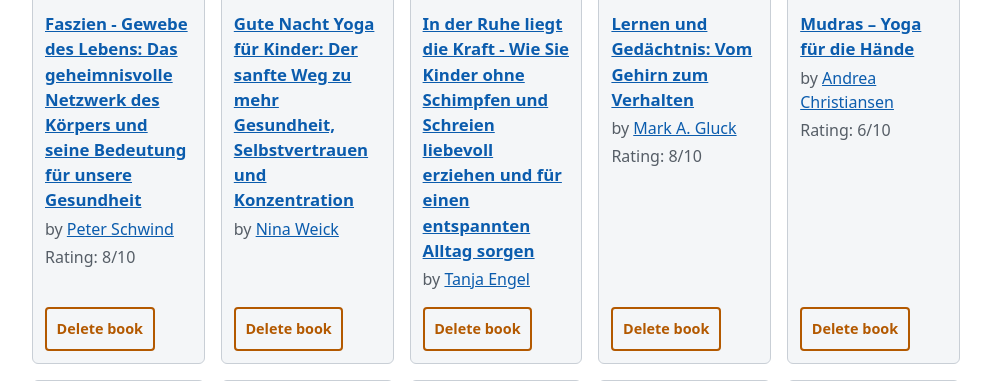
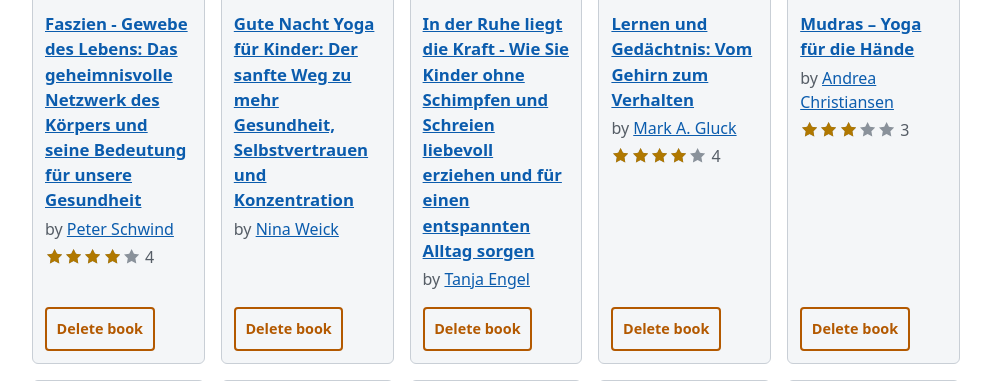
Before and after one commit to jonase47/msit-bookalchemy, a Flask app: page / in a window 1280 px wide. Shown: the part 966-1347 px from the top of the page, without its empty margins (144-1135 px from the left). Run offline with Flask 3, Linux system fonts and the light colour scheme.

Commit message:
Bewertung als Sterne: Anzeige und Eingabe in halben Sternen

```diff
--- a/app.py
+++ b/app.py
@@ -145,7 +145,7 @@ def book_detail(book_id: int) -> str:
 
 @app.route("/book/<int:book_id>/rate", methods=["POST"])
 def rate_book(book_id: int) -> Response:
-    """Save a rating from 1 to 10 for a book."""
+    """Save a rating for a book: 1 to 10, shown as 0.5 to 5 stars."""
     book = db.get_or_404(Book, book_id)
     try:
         rating = int(request.form.get("rating", ""))
@@ -154,9 +154,9 @@ def rate_book(book_id: int) -> Response:
     if 1 <= rating <= 10:
         book.rating = rating
         db.session.commit()
-        flash(f"Book '{book.title}' was rated {rating}/10.", "success")
+        flash(f"Book '{book.title}' was rated {rating / 2:g} of 5 stars.", "success")
     else:
-        flash("The rating must be a whole number from 1 to 10.", "error")
+        flash("Please choose a rating from 0.5 to 5 stars.", "error")
     return redirect(url_for("book_detail", book_id=book_id))
 
 
--- a/static/style.css
+++ b/static/style.css
@@ -14,6 +14,8 @@
   --accent-bg: #e6f0fb;
   --warning: #b35900;
   --warning-bg: #fdf0e3;
+  --star: #b07800;
+  --star-empty: #8a929b;
 }
 
 @media (prefers-color-scheme: dark) {
@@ -28,6 +30,8 @@
     --accent-bg: #16283d;
     --warning: #f5a453;
     --warning-bg: #3a2614;
+    --star: #f2c14e;
+    --star-empty: #5a616b;
   }
 }
 
@@ -124,3 +128,30 @@ dt { font-weight: 600; }
 dd { margin: 0; overflow-wrap: anywhere; }
 
 .recommendation { max-width: 40rem; white-space: pre-line; }
+
+/* Stars: a 1-10 rating shown as 0.5 to 5 stars. The filled row is clipped to rating x 10 %. */
+.visually-hidden { position: absolute; width: 1px; height: 1px; overflow: hidden; clip-path: inset(50%); white-space: nowrap; }
+.stars { position: relative; display: inline-flex; vertical-align: -0.2em; color: var(--star-empty); }
+.stars > span { display: flex; }
+.stars svg { flex-shrink: 0; width: 1.2em; height: 1.2em; fill: currentColor; }
+.stars-full { position: absolute; inset: 0; overflow: hidden; width: calc(var(--rating) * 10%); color: var(--star); }
+
+/* Star input: ten submit buttons, each shows the left or right half of a star. */
+.star-input { margin: 1rem 0; padding: 0; border: 0; }
+.star-input legend { padding: 0; font-weight: 600; }
+.star-row { display: flex; }
+.star-row button {
+  width: 1.5rem;
+  height: 3rem;
+  min-height: 0;
+  padding: 0;
+  overflow: hidden;
+  border: 0;
+  border-radius: 0;
+  background: none;
+  color: var(--star-empty);
+}
+.star-row svg { display: block; width: 3rem; height: 3rem; fill: currentColor; }
+.star-row .half-right svg { margin-left: -1.5rem; }
+.star-row .filled, .star-row:hover button { color: var(--star); }
+.star-row button:hover ~ button { color: var(--star-empty); }
--- a/templates/base.html
+++ b/templates/base.html
@@ -8,6 +8,11 @@
     <title>{% block title %}Book Alchemy{% endblock %}</title>
   </head>
   <body>
+    <svg class="visually-hidden" aria-hidden="true" focusable="false">
+      <symbol id="star" viewBox="0 0 24 24">
+        <path d="M12 2.5l2.94 5.96 6.56.95-4.75 4.63 1.12 6.54L12 17.5l-5.87 3.08 1.12-6.54L2.5 9.41l6.56-.95z"/>
+      </symbol>
+    </svg>
     {% include "nav.html" %}
     <main>
       {% include "flash_messages.html" %}
--- a/templates/home.html
+++ b/templates/home.html
@@ -1,4 +1,5 @@
 {% extends "base.html" %}
+{% from "macros.html" import star_rating %}
 
 {% block title %}Book Alchemy{% endblock %}
 
@@ -25,7 +26,7 @@
            alt="Cover of {{ book.title }}" width="120" height="180">
       <h3><a href="{{ url_for('book_detail', book_id=book.id) }}">{{ book.title }}</a></h3>
       <p>by <a href="{{ url_for('author_detail', author_id=book.author.id) }}">{{ book.author.name }}</a></p>
-      {% if book.rating %}<p>Rating: {{ book.rating }}/10</p>{% endif %}
+      {% if book.rating %}<p>{{ star_rating(book.rating) }}</p>{% endif %}
       <div class="card-actions">
         <form action="{{ url_for('delete_book', book_id=book.id) }}" method="POST">
           <button class="danger" type="submit" aria-label="Delete book: {{ book.title }}">Delete book</button>
--- /dev/null
+++ b/templates/macros.html
@@ -0,0 +1,8 @@
+{# Shows a stored rating (1-10) as 0.5 to 5 stars, followed by the value as text. #}
+{% macro star_rating(rating) -%}
+  <span class="stars" style="--rating: {{ rating }}" aria-hidden="true">
+    <span>{% for _ in range(5) %}<svg><use href="#star"></use></svg>{% endfor %}</span>
+    <span class="stars-full">{% for _ in range(5) %}<svg><use href="#star"></use></svg>{% endfor %}</span>
+  </span>
+  {{ "%g" % (rating / 2) }}<span class="visually-hidden"> of 5 stars</span>
+{%- endmacro %}
```
Also changed, not shown: templates/book.html (+16 -6 lines), tests/test_rate_book.py (+4 -4 lines), README.md.
